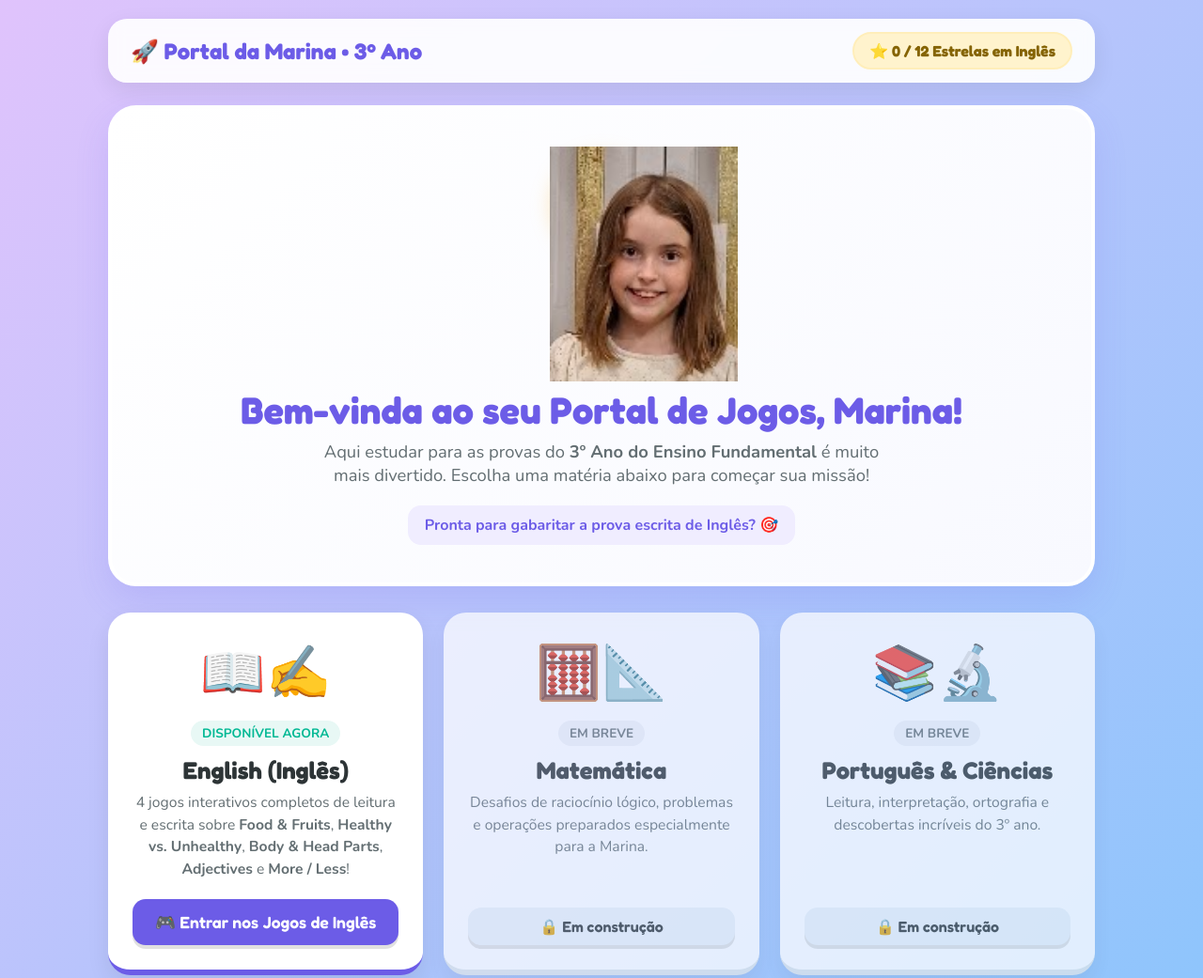
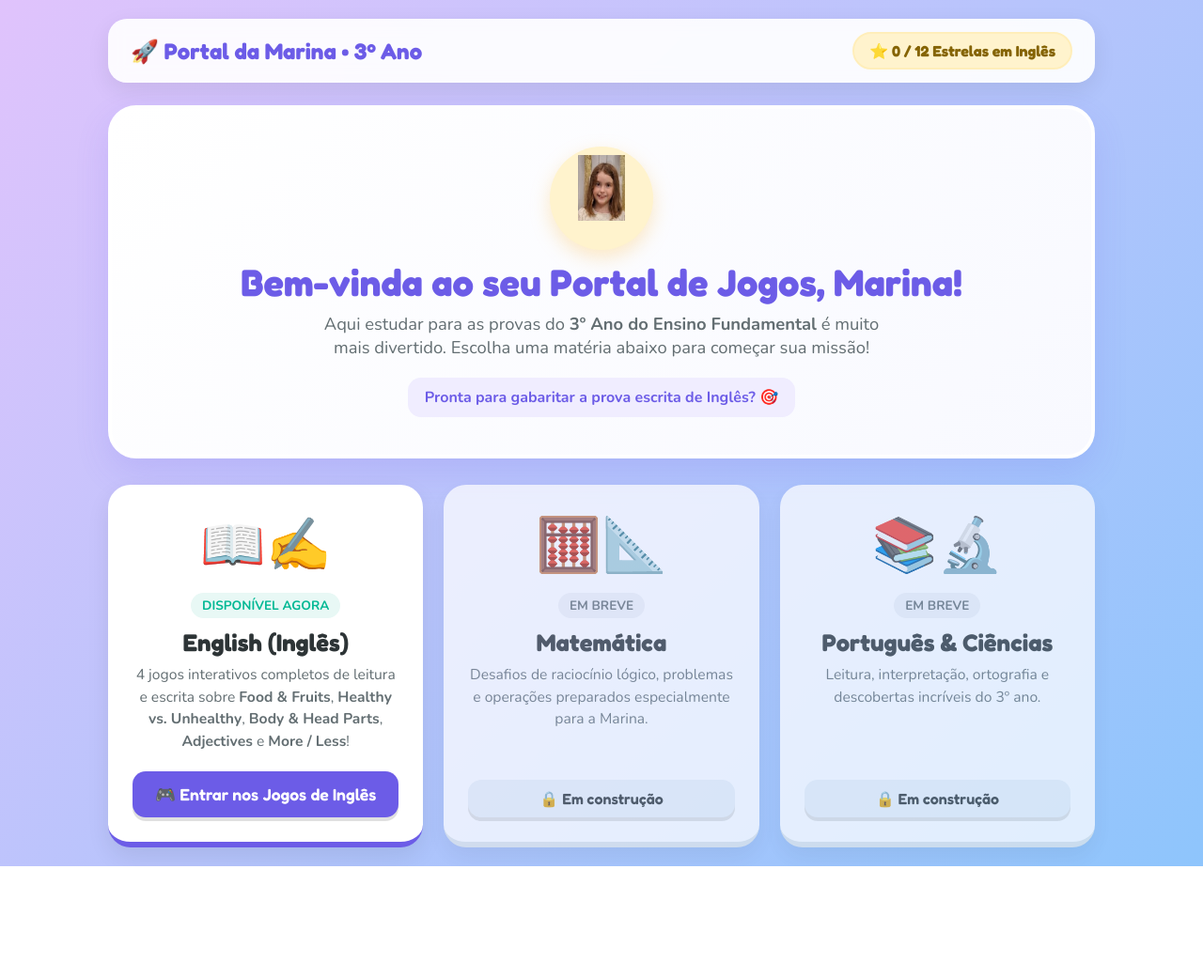
Before and after one commit to costajuniorjm/provamarina, a plain HTML site: page index.html in a window 1280 px wide. Shown: the top 1041 px of the page at 94% size. After the commit the page ends 922 px from the top, so only its background shows below. Drawn offline with nearby package versions, Linux system fonts and the light colour scheme.

Commit message:
Update index.html

```diff
--- a/index.html
+++ b/index.html
@@ -252,7 +252,7 @@
     </header>
 
     <section class="hero">
-      <div class="hero-avatar"><img src="marina.png" alt="Foto da Marina" width="200" height="250"></div>
+      <div class="hero-avatar"><img src="marina.png" alt="Foto da Marina" width="50" height="70"></div>
       <h1>Bem-vinda ao seu Portal de Jogos, Marina!</h1>
       <p>Aqui estudar para as provas do <strong>3º Ano do Ensino Fundamental</strong> é muito mais divertido. Escolha uma matéria abaixo para começar sua missão!</p>
       <div class="progress-summary" id="heroStatus">Pronta para gabaritar a prova escrita de Inglês? 🎯</div>
```
